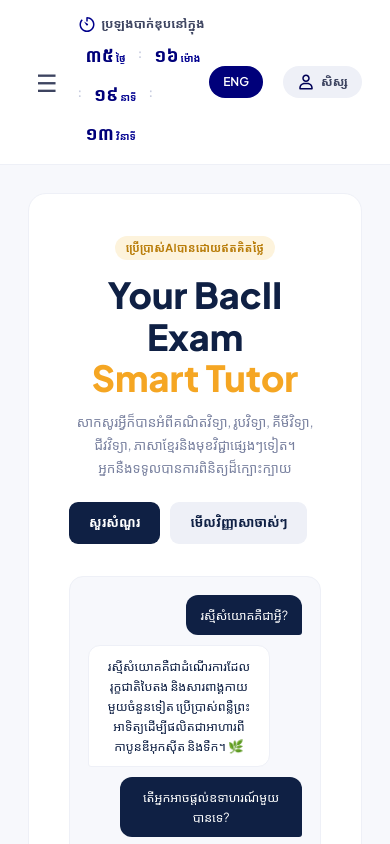
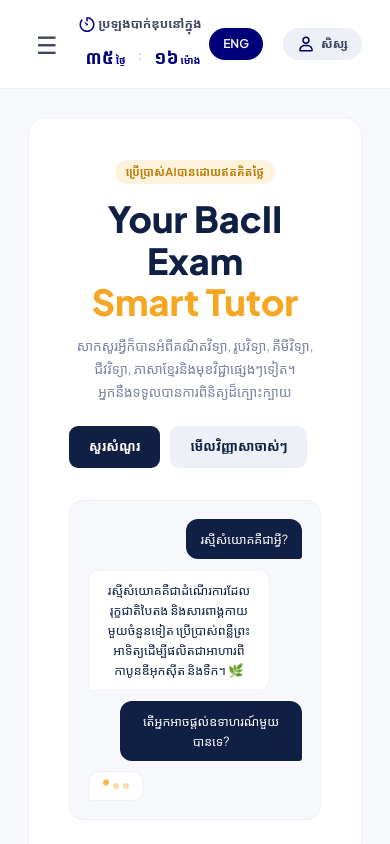
Before and after one commit to SambathHim/BacII-SmartTutor, a Vue app: page / in a window 390 px wide. Shown: the top 844 px of the page. Built offline with nearby package versions, Linux system fonts and the light colour scheme.

Commit message:
Changed for th fourth time

```diff
--- a/src/App.vue
+++ b/src/App.vue
@@ -214,9 +214,10 @@ export default {
   }
 @media (max-width: 1024px) {
   .topbar-countdown {
-    flex-direction: column;
-    align-items: flex-start;
-    gap: 4px;
+    flex-direction: row;
+    flex-wrap: wrap;
+    align-items: center;
+    gap: 6px;
   }
   .tc-chips {
     flex-wrap: wrap;
@@ -241,29 +242,20 @@ export default {
     width: 18px;
     height: 18px;
   }
-
   .topbar-countdown {
-    display: flex;
-    flex-direction: column;
-    align-items: flex-start;
-    gap: 4px;
-  }
-
-  .tc-label-row {
-    display: flex;
     flex-direction: row;
+    flex-wrap: wrap;
     align-items: center;
     gap: 6px;
   }
-
   .tc-label,
   .tc-num,
   .tc-unit {
-    font-size: 8px;
+    font-size: 11px;
   }
-
   .tc-chips {
     flex-wrap: wrap;
+    gap: 4px;
   }
 }
 
```
